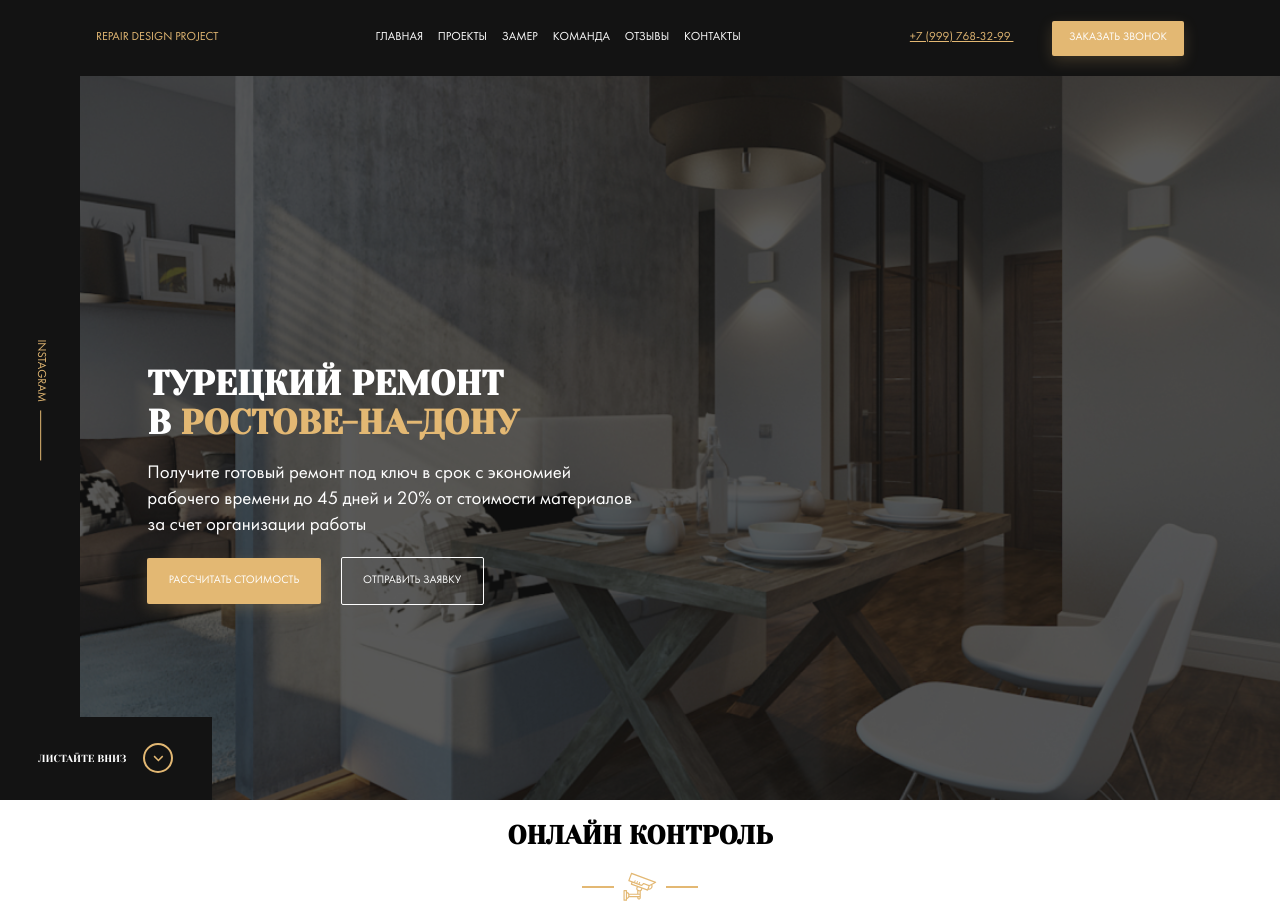
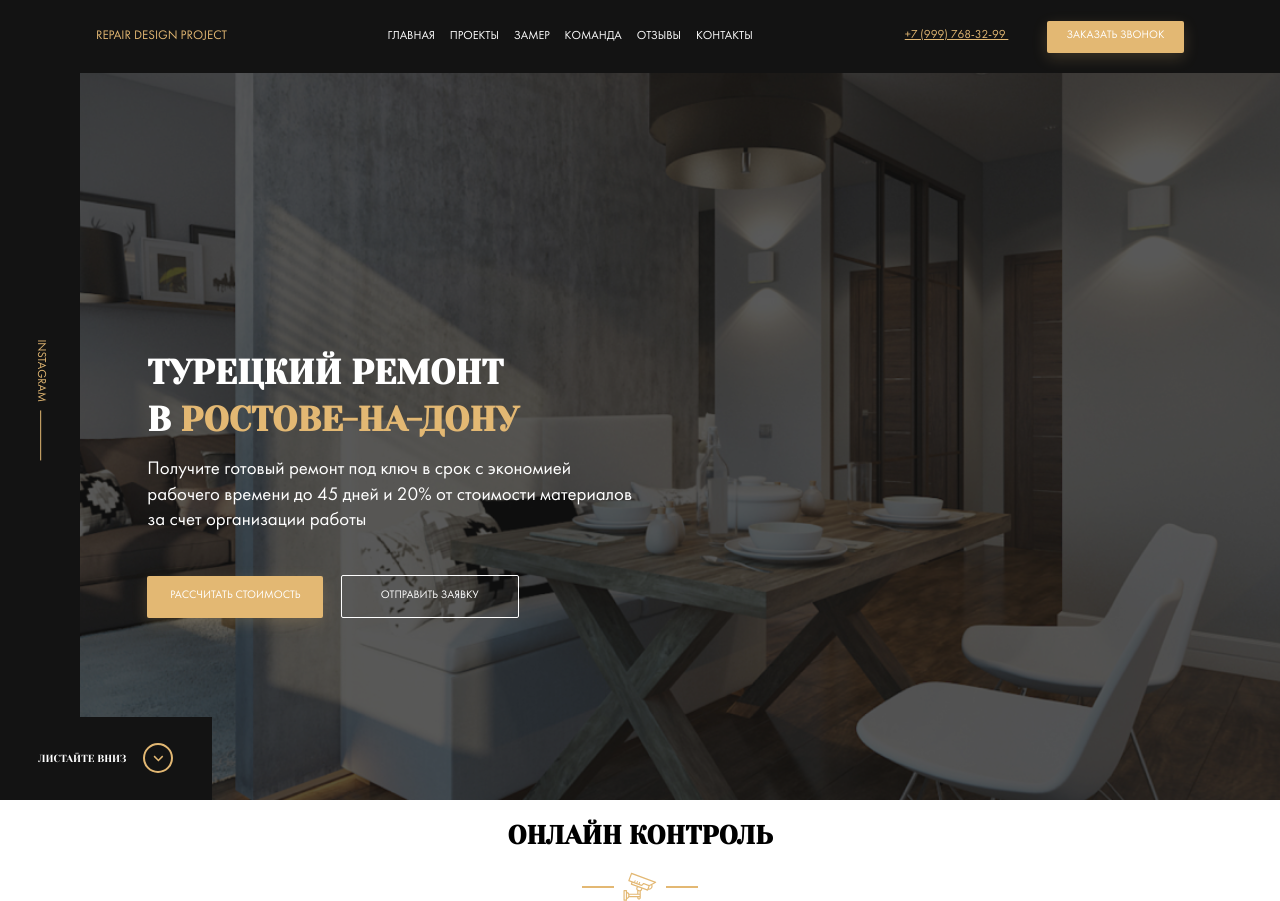
Before and after one commit to MatthewTol/repair-design, a website: page index.html in a window 1280 px wide. Drawn offline with Linux system fonts and the light colour scheme; files whose address does not match are found by name.

Commit message:
feat: pixel perfect for header and hero

```diff
--- a/sass/_interface.sass
+++ b/sass/_interface.sass
@@ -1,5 +1,5 @@
 .button
-  padding: 0.928rem 1.428rem
+  padding: 0.8rem 1.64rem
   border: none
   border-radius: 2px
   text-transform: uppercase
--- a/sass/templates/_header.sass
+++ b/sass/templates/_header.sass
@@ -13,12 +13,15 @@
 .logo
   text-transform: uppercase
   color: $primary
+  font-weight: 500
+  font-size: 1.07rem
+  margin-right: 1.71rem
 .nav
   &__item
     color: $white
     text-decoration: none
     text-transform: uppercase
-    margin-right: 2.85rem
+    margin-right: 2.7rem
     transition: color .1s
     &:hover
       color: $primary
--- a/sass/templates/_hero.sass
+++ b/sass/templates/_hero.sass
@@ -28,6 +28,8 @@
     font-size: 1.571rem
     line-height: 2.142rem
     max-width: 500px
+    margin-top: 1.1rem
+    margin-bottom: 3.42rem
   &__button
     margin-right: 1.428rem
     padding: 1.357rem 1.785rem
@@ -62,6 +64,12 @@
       border: 2px solid $primary
       border-radius: 50%
       margin-left: 1.428rem
+  .button
+    &--primary
+      padding: 1.2rem 1.9rem
+      margin-right: 1.2rem
+    &--outline
+      padding: 1.19rem 3.25rem
 .instagram
   display: flex
   justify-content: center
@@ -86,5 +94,6 @@
   font-size: 2.857rem
   text-transform: uppercase
   font-family: 'Yeseva One Regular', sanf-serif
+  line-height: 3.9rem
   &--primary
     color: $primary
```
Also changed, not shown: css/style.css.
